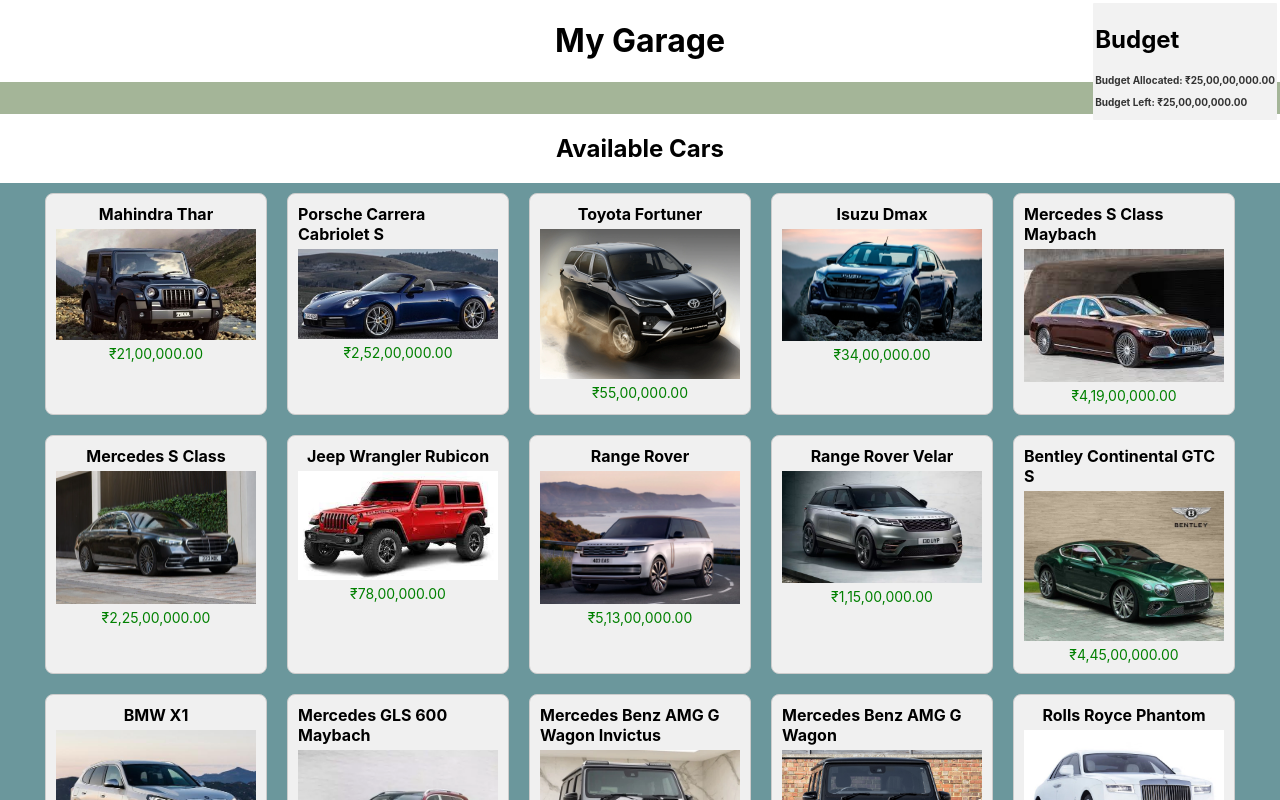
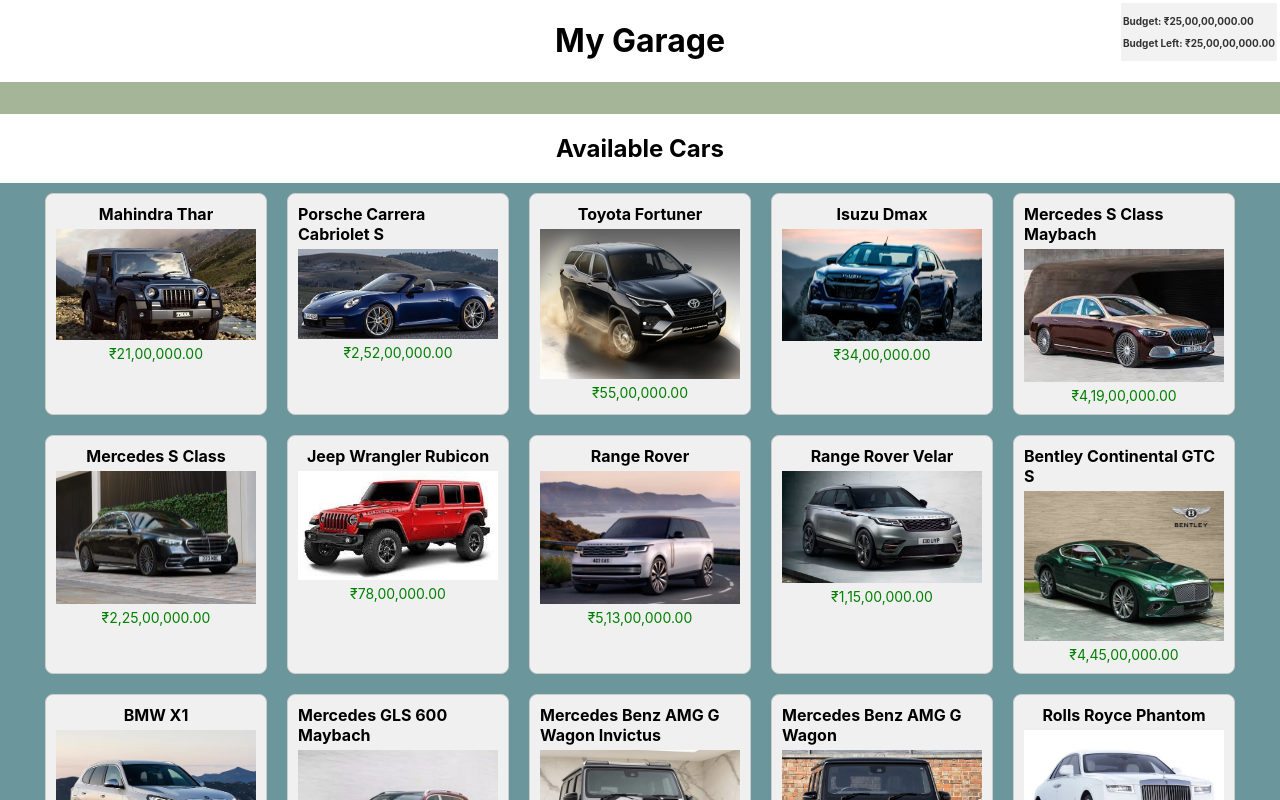
Before and after one commit to kyg247/my_garage, a React (Create React App) app: page / in a window 1280 px wide. Shown: the top 800 px of the page. Built offline with nearby package versions, Linux system fonts and the light colour scheme.

Commit message:
cosmetic changes

```diff
--- a/src/Budget.js
+++ b/src/Budget.js
@@ -6,8 +6,7 @@
 
     return (
         <div style={styles.budgetContainerStyle}>
-            <h2>Budget</h2>
-            <p style={styles.budgetTextStyles}>Budget Allocated: {budgetAllocated.toLocaleString("en-IN", { style: "currency", currency: "INR" })}</p>
+            <p style={styles.budgetTextStyles}>Budget: {budgetAllocated.toLocaleString("en-IN", { style: "currency", currency: "INR" })}</p>
             <p style={styles.budgetTextStyles}>Budget Left: {budgetLeft.toLocaleString("en-IN", { style: "currency", currency: "INR" })}</p>
         </div>
     );
--- a/src/Garage.js
+++ b/src/Garage.js
@@ -6,9 +6,9 @@
 
 
 function Garage() {
-    const budget = 250000000;
+    const defaultBudget = 250000000;
     const [garage, setGarage] = useState([]);
-    const [budgetLeft, setBudgetLeft] = useState(budget);
+    const [budgetLeft, setBudgetLeft] = useState(defaultBudget);
 
 
     function selectCar(carData) {
@@ -33,7 +33,7 @@
 
     return (
         <div style={styles.garageContainer}>
-            <Budget budgetAllocated={budget} budgetLeft={budgetLeft} />
+            <Budget budgetAllocated={defaultBudget} budgetLeft={budgetLeft} />
             <h1 text style={styles.textStyle}>My Garage</h1>
             <Cars budgetLeft={budgetLeft} garage={garage} deSelectCar={deSelectCar} />
             <h2 text style={styles.textStyle}>Available Cars</h2>
```
